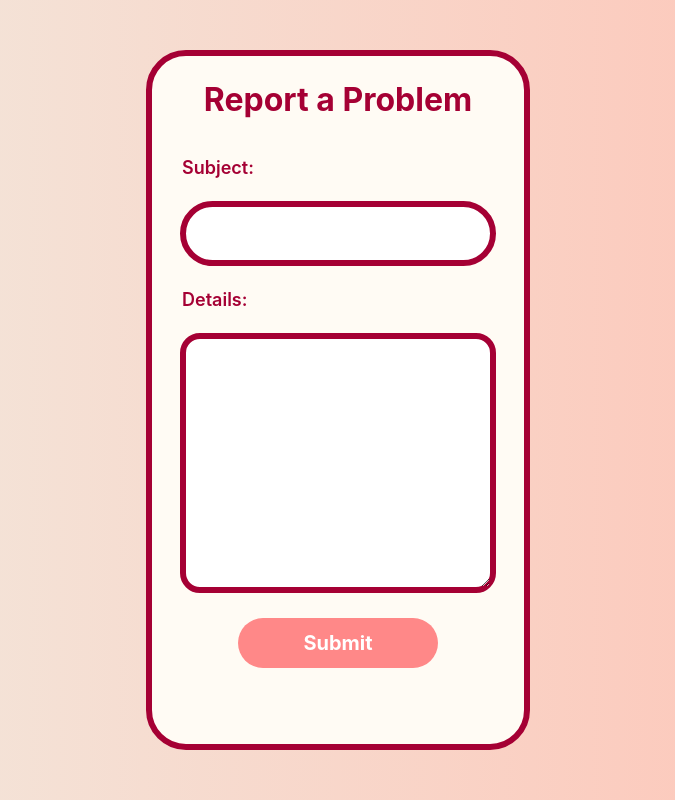
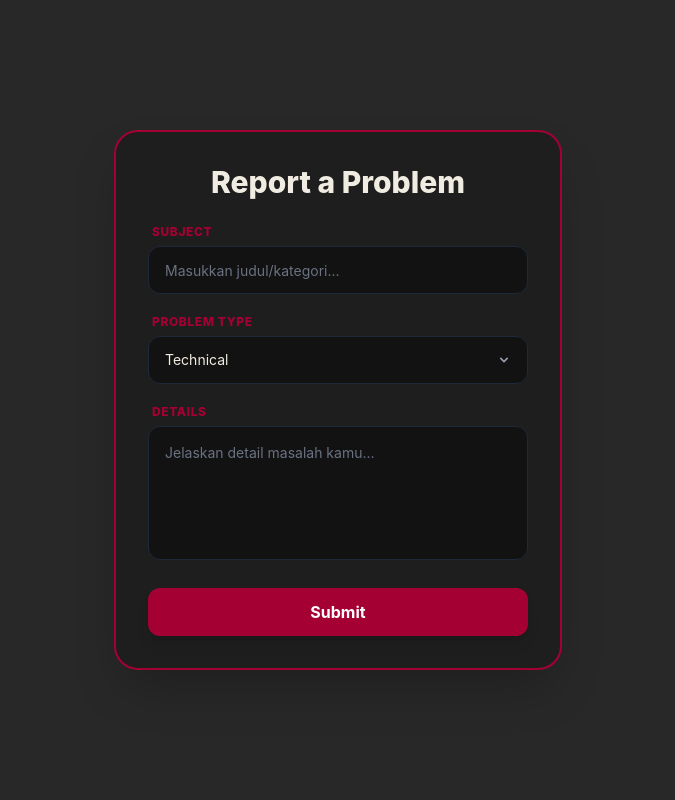
Before and after one commit to Carmeloanthony1/KitaKomplain-PNJ-Web-Development-Competition-, a React (Vite) app: page /report in a window 1280 px wide. Shown: the whole page, without its empty margins (302-977 px from the left). Built offline with nearby package versions, Linux system fonts and the light colour scheme; sample sign-in values are in the browser's storage.

Commit message:
fix: refraktor report problem

```diff
--- a/src/pages/ReportProblem.jsx
+++ b/src/pages/ReportProblem.jsx
@@ -1,127 +1,139 @@
 import { useState } from "react";
-import "./ReportProblem.css"
 import { useStatus } from "../components/StatusContext";
 
-export default function ReportProblem()
-{
+export default function ReportProblem() {
   const { showStatus } = useStatus();
-    //const[email, setEmail] = useState('');
-    const[category, setCategory] = useState('');
-    const[details, setDetails] = useState('');
+  const [category, setCategory] = useState("");
+  const [problemType, setProblemType] = useState("Technical");
+  const [details, setDetails] = useState("");
   const [isSubmitting, setIsSubmitting] = useState(false);
+  const [lastToken, setLastToken] = useState(null);
 
-    const [lastoken, setLasttoken] = useState(null);
-
-    const handleSubmit = async (event) =>
-    {
+  const handleSubmit = async (event) => {
     event.preventDefault();
 
-        if (!category || !details)
-            return;
+    if (!category || !details) return;
 
     setIsSubmitting(true);
 
-        try
-        {
+    try {
       const token = localStorage.getItem("token");
-            const response = await fetch(
-                "http://localhost:5000/api/reports",
-                {
+      const response = await fetch("http://localhost:5000/api/reports", {
         method: "POST",
-
-                    headers:
-                    {
+        headers: {
           "Content-Type": "application/json",
-                        "Authorization": `Bearer ${token}`
+          Authorization: `Bearer ${token}`,
         },
-
-                    body: JSON.stringify(
-                    {
+        body: JSON.stringify({
           category,
-                        details
-                    })
-                }
-            );
+          problemType,
+          details,
+        }),
+      });
 
       const data = await response.json();
 
-            if (!response.ok)
-            {
+      if (!response.ok) {
         showStatus(data.message || "Gagal mengirim report.", "error");
         return;
       }
 
-            setLasttoken(data.ticket);
-
+      setLastToken(data.ticket);
       showStatus(`Report berhasil dikirim! Ticket: ${data.ticket}`, "success");
 
-            setCategory('');
-            setDetails('');
-        }
-        catch (error)
-        {
+      setCategory("");
+      setProblemType("Technical");
+      setDetails("");
+    } catch (error) {
       console.error("Error:", error);
       showStatus("Tidak dapat terhubung ke server.", "error");
-        }
-        finally
-        {
+    } finally {
       setIsSubmitting(false);
     }
   };
 
-    return(
-        <div className = "report-background">
-
-            <div className = "report-card-background">
-
-                <h1 className = "report-card-title">
+  return (
+    <div className="min-h-screen w-full bg-[#292828] text-[#f1ece1] flex items-center justify-center p-4">
+      <div className="w-full max-w-md bg-[#1e1e1e] border-2 border-[#a50034] rounded-3xl p-6 sm:p-8 shadow-2xl">
+        <h1 className="text-2xl sm:text-3xl font-extrabold text-[#f1ece1] text-center mb-6">
           Report a Problem
         </h1>
 
-                <form onSubmit = {handleSubmit} className = "report-form">
-                    {/*
+        <form onSubmit={handleSubmit} className="flex flex-col gap-5">
+          {/* Subject Field */}
+          <div className="flex flex-col gap-1.5">
+            <label className="text-xs font-extrabold uppercase tracking-wider text-[#a50034] px-1">
+              Subject
+            </label>
             <input
-                        type = "email"
-                        placeholder = "Email"
-                        value = {email}
-                        onChange = {(event) => setEmail(event.target.value)}
-                        className = "report-input"
+              type="text"
+              value={category}
+              onChange={(event) => setCategory(event.target.value)}
+              placeholder="Masukkan judul/kategori..."
+              className="w-full h-12 px-4 bg-[#121212] border border-gray-800 rounded-xl text-sm text-[#f1ece1] placeholder-gray-500 outline-none focus:border-[#a50034] focus:ring-1 focus:ring-[#a50034] transition-all"
               required
             />
-                    */}
-
-                    <div className = "input-text-description-container">
-                        <p className = "input-text-description"> Subject: </p>
           </div>
 
-                    <input
-                        type = "text"
-                        value = {category}
-                        onChange = {(event) => setCategory(event.target.value)}
-                        className = "report-input"
+          {/* Problem Type Dropdown */}
+          <div className="flex flex-col gap-1.5">
+            <label className="text-xs font-extrabold uppercase tracking-wider text-[#a50034] px-1">
+              Problem Type
+            </label>
+            <div className="relative flex items-center">
+              <select
+                value={problemType}
+                onChange={(event) => setProblemType(event.target.value)}
+                className="w-full h-12 px-4 bg-[#121212] border border-gray-800 rounded-xl text-sm text-[#f1ece1] outline-none focus:border-[#a50034] focus:ring-1 focus:ring-[#a50034] transition-all appearance-none cursor-pointer pr-10"
+              >
+                <option value="Technical">Technical</option>
+                <option value="Bug">Bug</option>
+                <option value="Recommendation">Recommendation</option>
+                <option value="Question">Question</option>
+              </select>
+              <div className="absolute right-4 pointer-events-none text-gray-400">
+                <svg className="w-4 h-4 fill-current" viewBox="0 0 20 20">
+                  <path d="M5.293 7.293a1 1 0 011.414 0L10 10.586l3.293-3.293a1 1 0 111.414 1.414l-4 4a1 1 0 01-1.414 0l-4-4a1 1 0 010-1.414z" />
+                </svg>
+              </div>
+            </div>
+          </div>
+
+          {/* Details Field */}
+          <div className="flex flex-col gap-1.5">
+            <label className="text-xs font-extrabold uppercase tracking-wider text-[#a50034] px-1">
+              Details
+            </label>
+            <textarea
+              rows={5}
+              value={details}
+              onChange={(event) => setDetails(event.target.value)}
+              placeholder="Jelaskan detail masalah kamu..."
+              className="w-full p-4 bg-[#121212] border border-gray-800 rounded-xl text-sm text-[#f1ece1] placeholder-gray-500 outline-none focus:border-[#a50034] focus:ring-1 focus:ring-[#a50034] transition-all resize-none"
               required
             />
-
-                    <div className = "input-text-description-container">
-                        <p className = "input-text-description"> Details: </p>
           </div>
 
-                    <textarea
-                        name = "message"
-                        cols = {60}
-                        value = {details}
-                        onChange = {(event) => setDetails(event.target.value)}
-                        className = "report-textarea"
-                        required
-                    />
-
-                    <div className = "submit-button-container" disabled = {isSubmitting}>
-                        <button className = "submit-button">
+          {/* Submit Button */}
+          <button
+            type="submit"
+            disabled={isSubmitting}
+            className="w-full h-12 mt-2 bg-[#a50034] hover:bg-[#8f002d] text-white text-base font-bold rounded-xl shadow-lg transition-all active:scale-[0.98] disabled:opacity-50 disabled:cursor-not-allowed cursor-pointer"
+          >
             {isSubmitting ? "Sending..." : "Submit"}
           </button>
+        </form>
+
+        {/* Info Ticket jika berhasil dikirim */}
+        {lastToken && (
+          <div className="mt-5 p-3 bg-[#121212] border border-emerald-500/30 rounded-xl text-center">
+            <p className="text-xs text-gray-400">Nomor Ticket Kamu:</p>
+            <p className="text-sm font-mono font-bold text-emerald-400 mt-0.5">
+              #{lastToken}
+            </p>
           </div>
-                </form>
+        )}
       </div>
     </div>
-    )
+  );
 }
```
Lines whose indentation alone changed are shown as unchanged.
